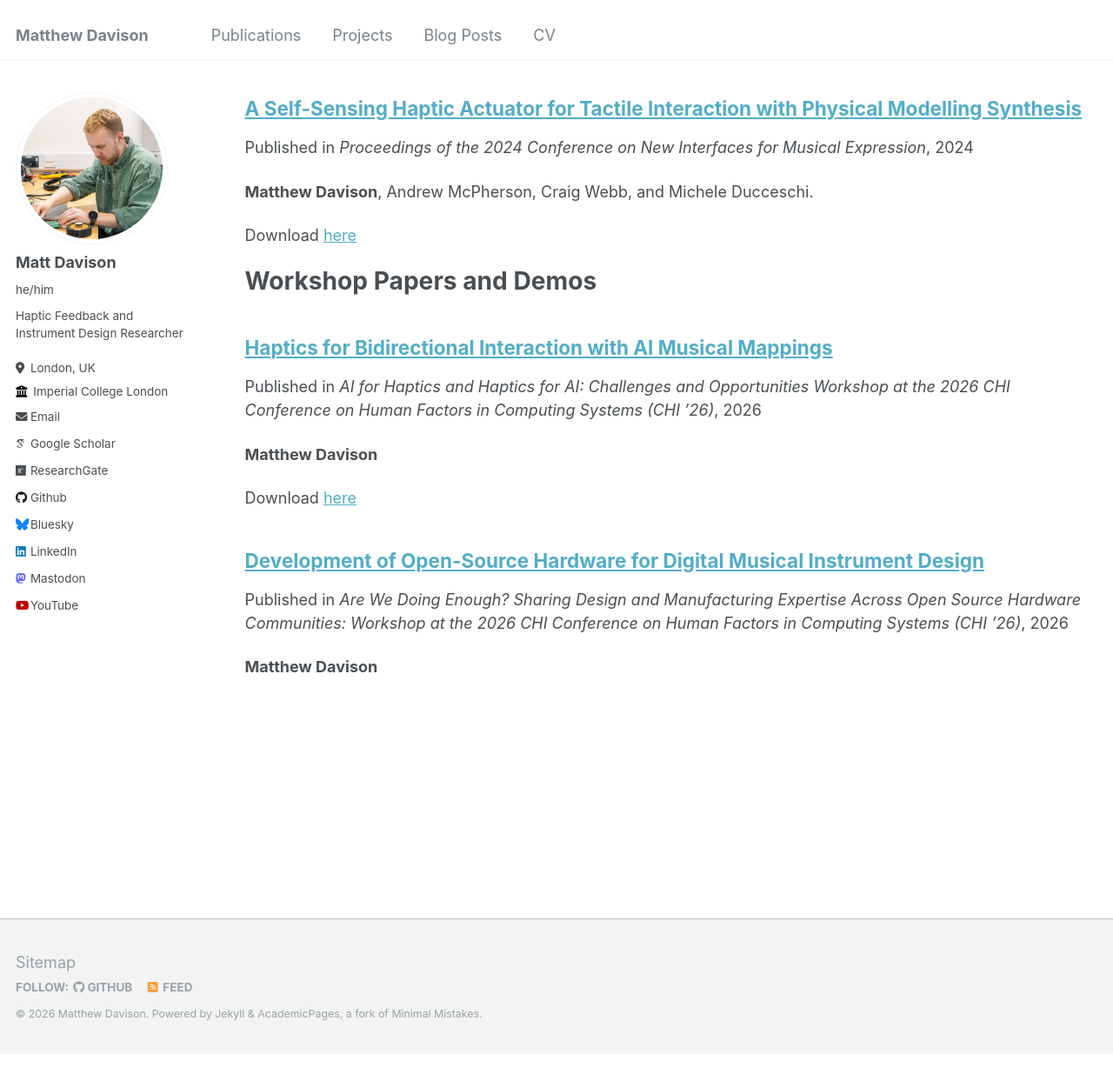
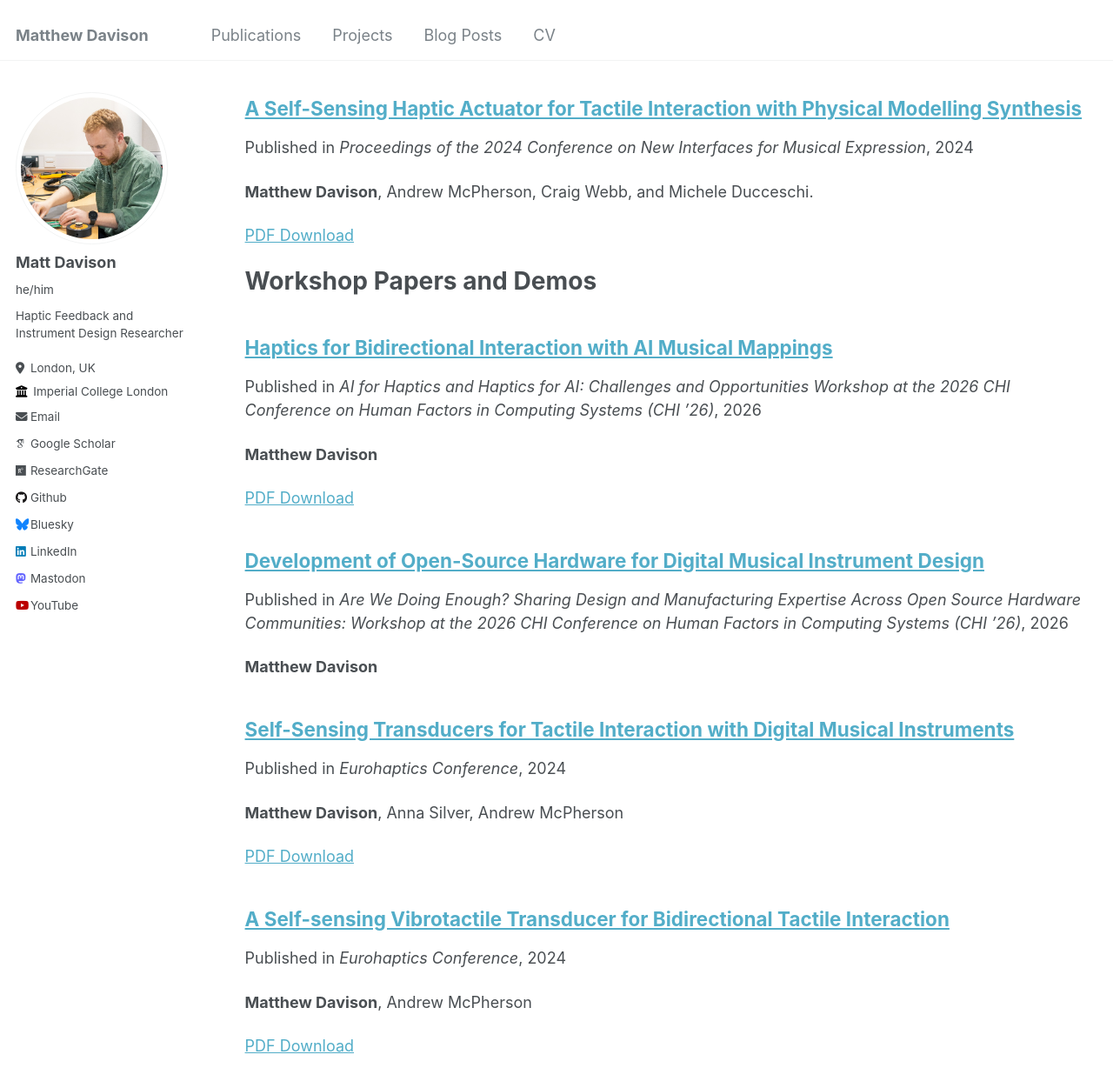
Before and after one commit to davisonaudio/davisonaudio.github.io, a Jekyll site: the page built from _pages/publications.md, in a window 1280 px wide and 1400 px high, scrolled down 796 px. Shown: the top 1251 px of the window at 87% size. Built offline with Jekyll 4.4.1, drawn with Linux system fonts in a browser that asks for light colours; some web fonts are replaced; before the commit the page ends 2007 px from its top, so only the background shows below that; some of the changed text lies outside the part shown.

Commit message:
added eurohaptics and CHIME, changed some formatting

```diff
--- a/_includes/archive-single.html
+++ b/_includes/archive-single.html
@@ -55,7 +55,7 @@
     {% endif %}
 
     {% if post.paperurl %}
-      <p class="wordwrap">Download <a href=" {{ post.paperurl }} ">here</a></p>
+      <p class="wordwrap"><a href=" {{ post.paperurl }} ">PDF Download</a></p>
     {% endif %}
 
   </article>
--- a/_pages/publications.md
+++ b/_pages/publications.md
@@ -15,14 +15,12 @@ author_profile: true
 
 Journal and Conference Papers
 ======
-
 {% for post in site.publications reversed %}
   {% include archive-single.html %}
 {% endfor %}
 
 Workshop Papers and Demos
 ======
-
 {% for post in site.workshops_wip_demo reversed %}
   {% include archive-single.html %}
 {% endfor %}
--- /dev/null
+++ b/_workshops_wip_demo/2024-CHIME.md
@@ -0,0 +1,17 @@
+---
+title: "Self-Sensing Transducers for Tactile Interaction with Digital Musical Instruments"
+collection: workshops_wip_demo
+permalink: /workshops_wip_demo/2024-CHIME
+excerpt: '**Matthew Davison**, Anna Silver, Andrew McPherson'
+date: 2024-12-02
+venue: 'Eurohaptics Conference'
+paperurl: '/files/davison_silver_mcpherson_chime2024.pdf'
+citation: 'Davison, Matthew, Anna Silver, and Andrew P. McPherson. ‘Self-Sensing Transducers for Tactile Interaction with Digital Musical Instruments’. CHIME Annual Conference 2024 (Milton Keynes, UK), December 2024.'
+
+---
+
+This was a demo at the [CHIME](https://www.chime.ac.uk/) 2024 annual conference at the Open University in Milton Keynes, UK.
+
+
+# Abstract:
+The haptic instruments presented use a novel method of self-sensing to provide bidirectional tactile interaction. A single voice coil transducer can be used for exciting resonant synthesis models while simultaneously providing vibrotactile feedback to the musician.
--- /dev/null
+++ b/_workshops_wip_demo/2024-eurohaptics.md
@@ -0,0 +1,17 @@
+---
+title: "A Self-sensing Vibrotactile Transducer for Bidirectional Tactile Interaction"
+collection: workshops_wip_demo
+permalink: /workshops_wip_demo/2024-eurohaptics
+excerpt: '**Matthew Davison**, Andrew McPherson'
+date: 2024-06-30
+venue: 'Eurohaptics Conference'
+paperurl: '/files/davison_mcpherson_eurohaptics2024.pdf'
+citation: 'Davison, Matthew, and Andrew P. McPherson. ‘A Self-Sensing Vibrotactile Transducer for Bidirectional Tactile Interaction’. Paper presented at Eurohaptics. June 2024. https://doi.org/10.5281/zenodo.12549408.'
+
+---
+
+This was a work-in-progress paper (with accompanying demo) at the 2024 Eurohaptics conference in Lille, France.
+
+
+# Abstract:
+An approach to achieving simultaneous, collocated vibrotactile haptic feedback and tactile sensing is presented. A single voice coil transducer is used for sensing transients such tap strikes and taps by a fingertip, along with continuous surface pressure. A current drive amplifier provides the actuation signal. A digital filter configuration is used to cancel the actuation signal from the voltage sensing signal by modelling the transducer’s impedance. The possible benefits of the system within digital musical instrument (DMI) design are briefly discussed.
```
Also changed, not shown: images/favicon_old.ico (added), 2 other files.
